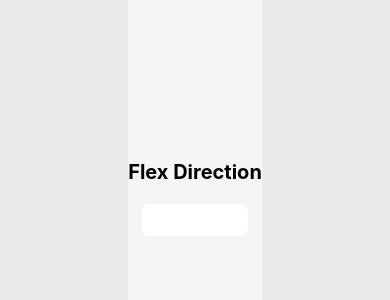
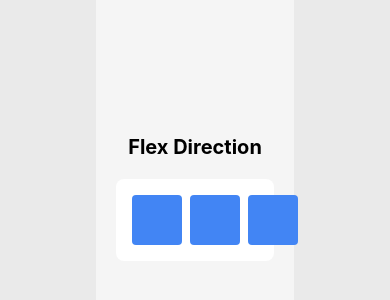
Before and after one commit to heloisagpaixao/ETAPA-3---SENAI, a React Native app in the folder mobile/react_native/first-app/: screen / in a window 390 px wide. Shown: the part 216-516 px from the top of the page. Built offline with nearby package versions, Linux system fonts and the light colour scheme.

Commit message:
atualizações (09/03/2026)

```diff
--- a/mobile/react_native/first-app/src/basic_components/view_examples01.js
+++ b/mobile/react_native/first-app/src/basic_components/view_examples01.js
@@ -5,7 +5,13 @@ export default function ViewExamples01() {
         <View style={styles.container}>
             <Text style={styles.titulo}>Flex Direction</Text>
 
-      <View style={styles.exemplo}></View>
+            <View style={styles.exemplo}>
+                <View style={{ flexDirection: "row", gap: 8 }}>
+                    <View style={styles.box} />
+                    <View style={styles.box} />
+                    <View style={styles.box} />
+                </View>
+            </View>
         </View>
     );
 }
```
Lines whose indentation alone changed are shown as unchanged.
